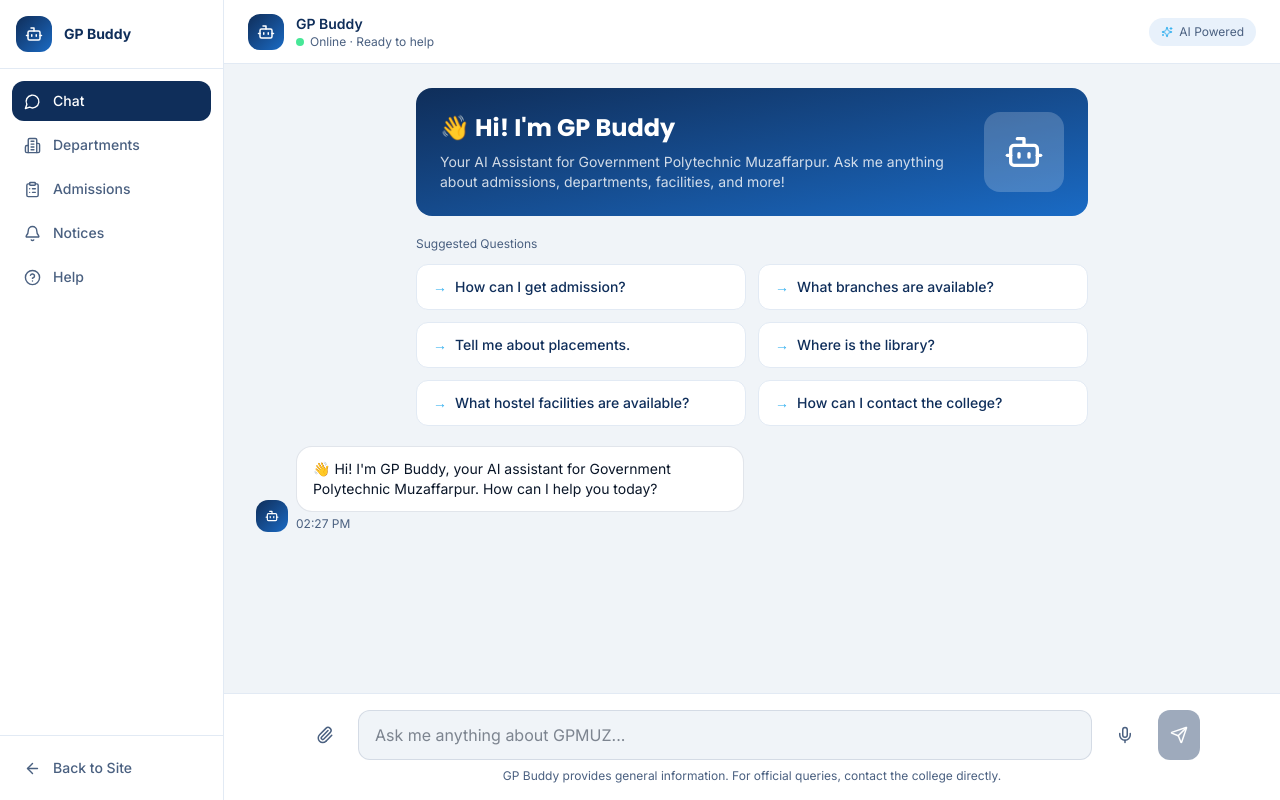
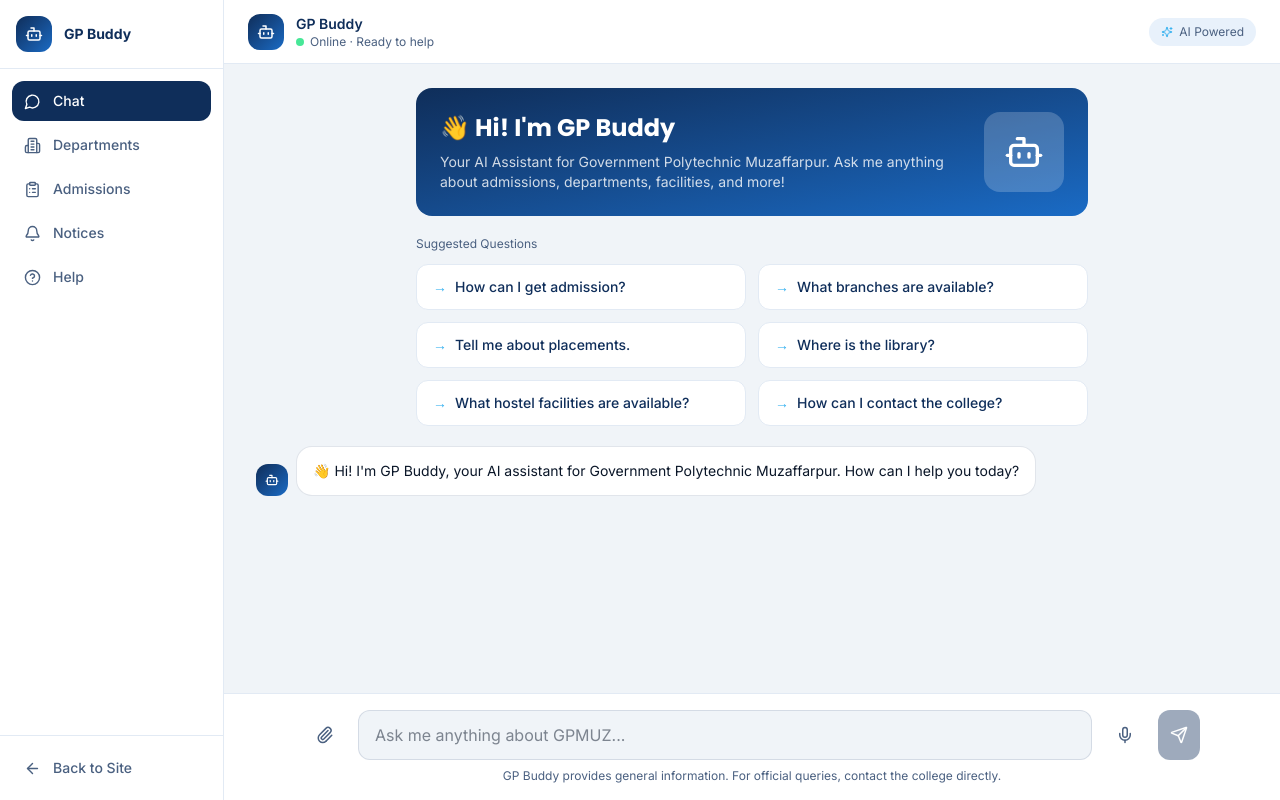
Before and after one commit to kim-suie/GPMBuddy, a React (Vite) app in the folder frontend/: page /gpbuddy in a window 1280 px wide. Built offline with nearby package versions, Linux system fonts and the light colour scheme.

Commit message:
updated resonse message formate in chatbot

```diff
--- a/frontend/package.json
+++ b/frontend/package.json
@@ -54,6 +54,7 @@
     "react-dnd": "16.0.1",
     "react-dnd-html5-backend": "16.0.1",
     "react-hook-form": "7.55.0",
+    "react-markdown": "^10.1.0",
     "react-popper": "2.3.0",
     "react-resizable-panels": "2.1.7",
     "react-responsive-masonry": "2.7.1",
--- a/frontend/src/app/components/GPBuddyPage.jsx
+++ b/frontend/src/app/components/GPBuddyPage.jsx
@@ -1,6 +1,8 @@
 
 import { useNavigate, useLocation } from "react-router-dom";
 import { useState, useRef, useEffect } from "react";
+import ReactMarkdown from "react-markdown";
+import remarkGfm from "remark-gfm";
 import {
   Bot,
   Send,
@@ -152,8 +154,7 @@ export default function GPBuddyPage() {
 
       {/* Sidebar */}
       <div
-        className={`${
-          sidebarOpen ? "translate-x-0" : "-translate-x-full"
+        className={`${sidebarOpen ? "translate-x-0" : "-translate-x-full"
           } lg:translate-x-0 fixed lg:relative z-40 h-full w-64 lg:w-20 xl:w-56 bg-white border-r border-[#e2eaf4] flex flex-col transition-transform duration-300`}
       >
         <div className="p-4 border-b border-[#e2eaf4] flex items-center gap-3">
@@ -181,8 +182,7 @@ export default function GPBuddyPage() {
                 setActiveSection(id);
                 setSidebarOpen(false);
               }}
-              className={`w-full flex items-center gap-3 px-3 py-2.5 rounded-xl text-sm font-medium ${
-                activeSection === id
+              className={`w-full flex items-center gap-3 px-3 py-2.5 rounded-xl text-sm font-medium ${activeSection === id
                 ? "bg-[#0f2e5a] text-white"
                 : "text-[#4a6080] hover:bg-[#e8f1fb]"
                 }`}
@@ -290,8 +290,7 @@ export default function GPBuddyPage() {
           {messages.map((msg) => (
             <div
               key={msg.id}
-              className={`flex items-end gap-2 ${
-                msg.role === "user" ? "justify-end" : "justify-start"
+              className={`flex items-end gap-2 ${msg.role === "user" ? "justify-end" : "justify-start"
                 }`}
             >
               {msg.role === "bot" && (
@@ -300,17 +299,131 @@ export default function GPBuddyPage() {
                 </div>
               )}
 
-              <div className="max-w-md">
               <div
-                  className={`px-4 py-3 rounded-2xl text-sm ${
-                    msg.role === "user"
+                className={`max-w-3xl px-4 py-3 rounded-2xl text-sm ${msg.role === "user"
                   ? "bg-[#0f2e5a] text-white"
                   : "bg-white border text-[#0a1628]"
                   }`}
               >
+                {msg.role === "bot" ? (
+                  <ReactMarkdown
+                    remarkPlugins={[remarkGfm]}
+                    components={{
+                      p: ({ children }) => (
+                        <p className="mb-3 last:mb-0 leading-6">
+                          {children}
+                        </p>
+                      ),
+
+                      ul: ({ children }) => (
+                        <ul className="list-disc pl-5 mb-3 space-y-1">
+                          {children}
+                        </ul>
+                      ),
+
+                      ol: ({ children }) => (
+                        <ol className="list-decimal pl-5 mb-3 space-y-1">
+                          {children}
+                        </ol>
+                      ),
+
+                      li: ({ children }) => (
+                        <li className="leading-6">
+                          {children}
+                        </li>
+                      ),
+
+                      strong: ({ children }) => (
+                        <strong className="font-semibold">
+                          {children}
+                        </strong>
+                      ),
+
+                      em: ({ children }) => (
+                        <em className="italic">
+                          {children}
+                        </em>
+                      ),
+
+                      h1: ({ children }) => (
+                        <h1 className="text-lg font-bold mb-3">
+                          {children}
+                        </h1>
+                      ),
+
+                      h2: ({ children }) => (
+                        <h2 className="text-base font-bold mb-2">
+                          {children}
+                        </h2>
+                      ),
+
+                      h3: ({ children }) => (
+                        <h3 className="font-semibold mb-2">
+                          {children}
+                        </h3>
+                      ),
+
+                      table: ({ children }) => (
+                        <div className="overflow-x-auto my-3">
+                          <table className="w-full border-collapse border border-gray-300 text-sm">
+                            {children}
+                          </table>
+                        </div>
+                      ),
+
+                      thead: ({ children }) => (
+                        <thead className="bg-gray-100">
+                          {children}
+                        </thead>
+                      ),
+
+                      th: ({ children }) => (
+                        <th className="border border-gray-300 px-3 py-2 text-left font-semibold">
+                          {children}
+                        </th>
+                      ),
+
+                      td: ({ children }) => (
+                        <td className="border border-gray-300 px-3 py-2">
+                          {children}
+                        </td>
+                      ),
+
+                      blockquote: ({ children }) => (
+                        <blockquote className="border-l-4 border-[#38b2f0] pl-3 my-3 italic">
+                          {children}
+                        </blockquote>
+                      ),
+
+                      code: ({ children }) => (
+                        <code className="bg-gray-100 px-1.5 py-0.5 rounded text-xs">
+                          {children}
+                        </code>
+                      ),
+
+                      pre: ({ children }) => (
+                        <pre className="bg-gray-900 text-white p-3 rounded-lg overflow-x-auto my-3 text-xs">
+                          {children}
+                        </pre>
+                      ),
+
+                      a: ({ href, children }) => (
+                        <a
+                          href={href}
+                          target="_blank"
+                          rel="noopener noreferrer"
+                          className="text-blue-600 underline"
+                        >
+                          {children}
+                        </a>
+                      ),
+                    }}
+                  >
                     {msg.text}
-                </div>
-                <div className="text-xs text-[#4a6080] mt-1">{msg.time}</div>
+                  </ReactMarkdown>
+                ) : (
+                  msg.text
+                )}
               </div>
 
               {msg.role === "user" && (
--- a/frontend/src/app/components/Navbar.jsx
+++ b/frontend/src/app/components/Navbar.jsx
@@ -354,7 +354,7 @@ export function Navbar() {
             </button>
             <button
               onClick={() => onNavigate("gpbuddy")}
-              className="flex items-center gap-2 bg-emerald-500 text-white px-4 sm:px-5 py-2.5 rounded-full text-[12px] font-semibold hover:bg-emerald-400 hover:shadow-lg hover:shadow-emerald-500/30 transition-all"
+              className="flex items-center gap-2 bg-blue-700 text-white px-4 sm:px-5 py-2.5 rounded-full text-[12px] font-semibold hover:bg-blue-500 transition-all"
             >
               <Bot className="w-4 h-4" />
               <span className="hidden sm:inline">GPM Buddy</span>
```
Also changed, not shown: 1 other file (tests, documents, lock files or other folders). Lines whose indentation alone changed are shown as unchanged.
